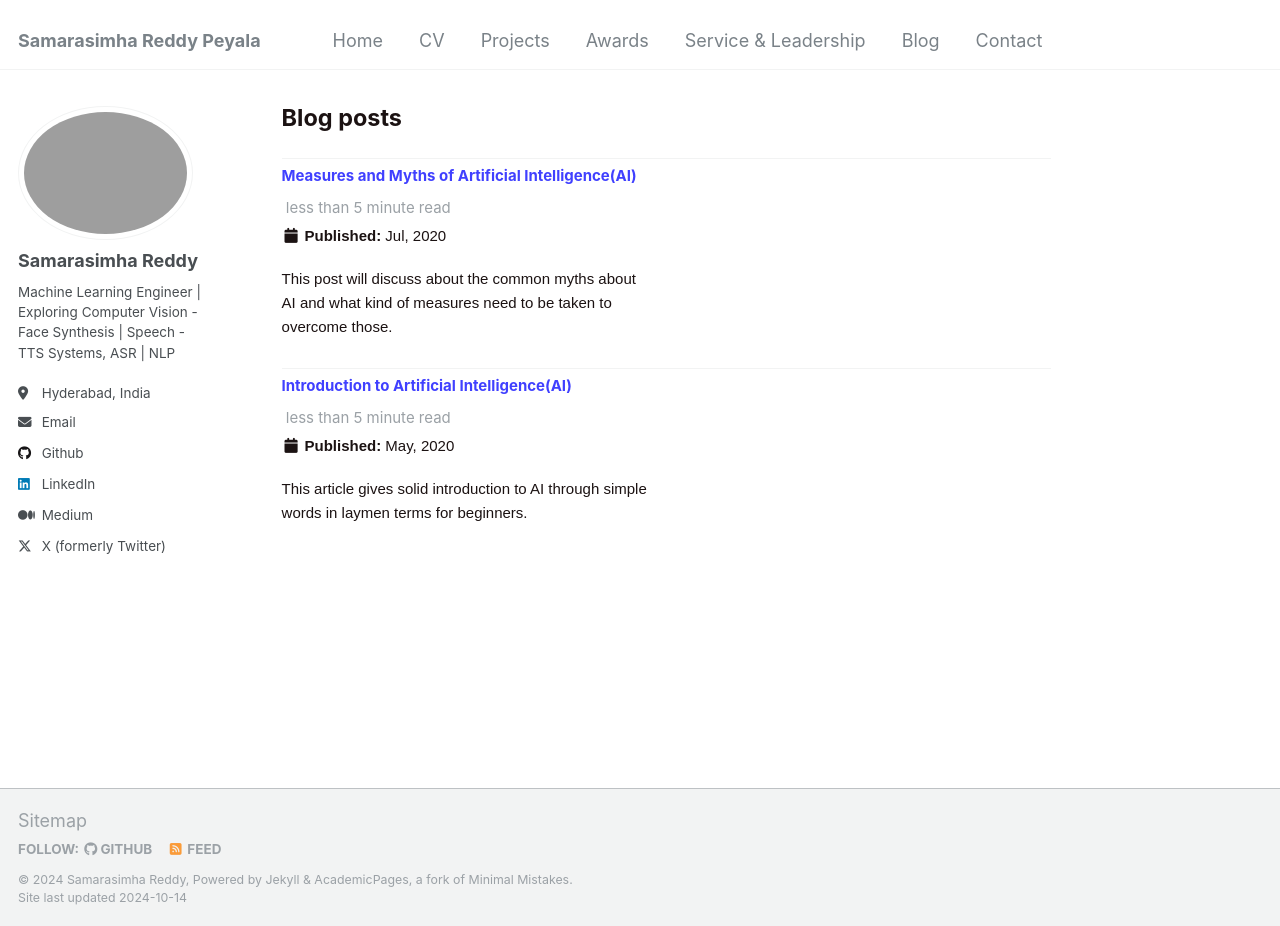
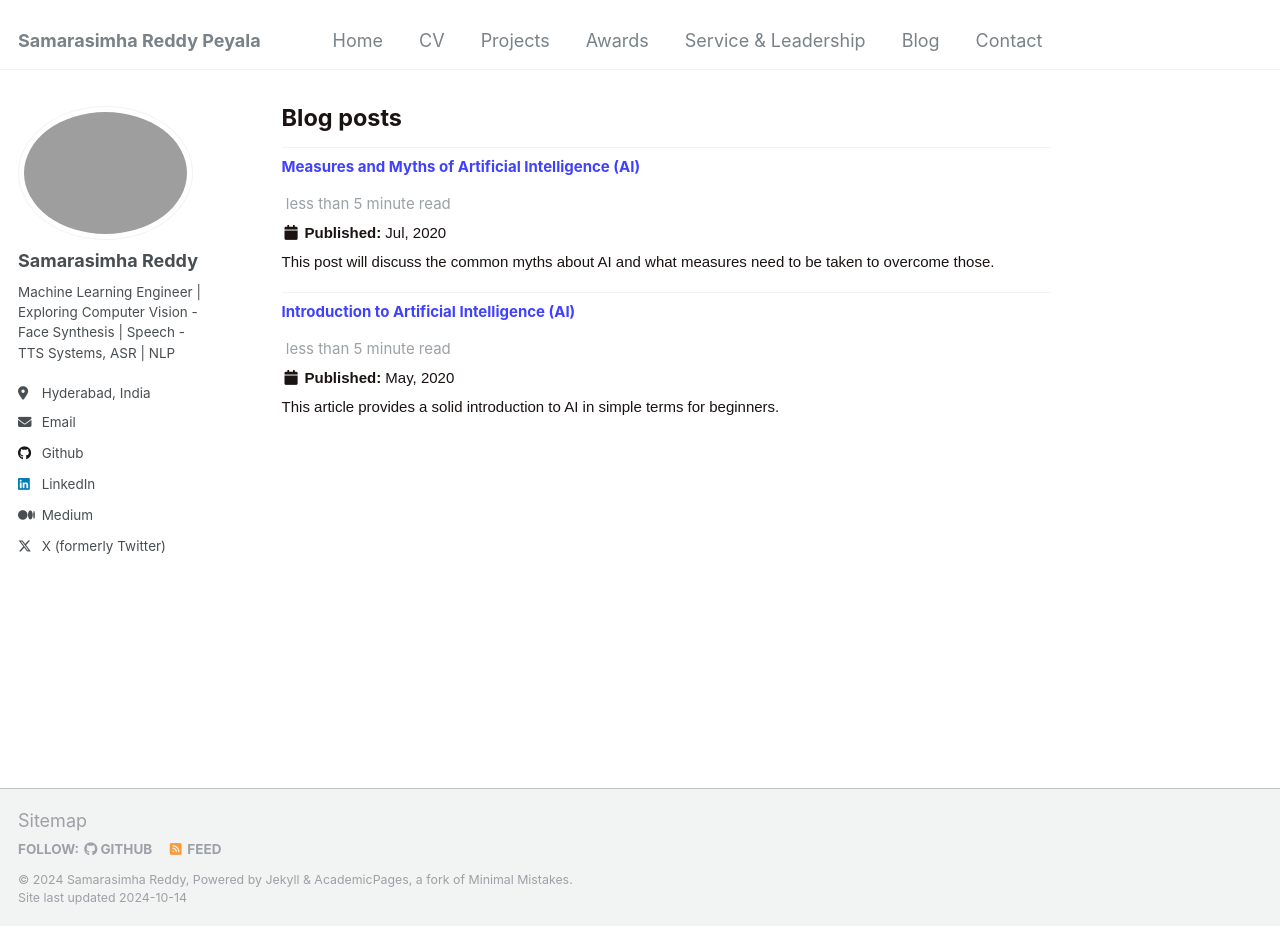
Before and after one commit to samarasimhapeyala/samarasimhapeyala.github.io, a Jekyll site: the page built from _pages/blog.md, in a window 1280 px wide and 926 px high. Built offline with Jekyll 4.4.1, drawn with Linux system fonts in a browser that asks for light colours.

Commit message:
Update blog.md

```diff
--- a/_pages/blog.md
+++ b/_pages/blog.md
@@ -16,66 +16,33 @@ author_profile: true
 .content-container a:hover {
   text-decoration: underline;
 }
-.logo-container {
-  display: flex;
-  flex-wrap: wrap;
-  justify-content: space-between;
-  margin: 20px 0;
-}
-.logo-item {
-  text-align: center;
-  margin: 10px;
-}
-.logo-item img {
-  width: 100px;
-  height: 100px;
-  margin-bottom: 10px;
-}
-.logo-item p {
-  font-size: 14px;
-  color: #1B1212;
-}
-.updates-list {
-  list-style-type: none;
-  padding: 0;
-}
-.updates-list li {
-  margin: 10px 0;
-}
-.updates-list a {
-  color: #4040FF;
-  text-decoration: none;
-}
-.updates-list a:hover {
-  text-decoration: underline;
-}
-.updates-list, h3, p {
-  font-size: 14px;
-}
 </style>
 
 <div class="content-container">
 
 <div class="content-container" style="font-family: Arial, sans-serif; line-height: 1.6;">
-<h1 class="page__title">Blog posts</h1>
-<h2 id="2199" class="archive__subtitle" style="font-size: 15px;"></h2>
-<div class="list__item">
-<article class="archive__item" itemscope itemtype="http://schema.org/CreativeWork">
-<h2 class="archive__item-title" itemprop="headline" style="font-size: 15px;">
-<a href="https://medium.com/@samarasimhapeyala/measures-and-myths-of-artificial-intelligence-ai-ff47b093f03" rel="permalink" style="font-size: 15px;">Measures and Myths of Artificial Intelligence(AI)</a>
-</h2>
-<p class="page__meta" style="font-size: 15px;"><i class="fa fa-clock-o" aria-hidden="true"></i> less than 5 minute read</p>
-<p class="page__date" style="font-size: 15px;"><strong><i class="fa fa-fw fa-calendar" aria-hidden="true"></i> Published:</strong> <time datetime="2199-01-01T00:00:00+00:00">Jul, 2020</time></p>
-<p class="archive__item-excerpt" itemprop="description" style="font-size: 15px;">This post will discuss about the common myths about AI and what kind of measures need to be taken to overcome those.</p>
-</article>
+<div class="content-container" style="font-family: Arial, sans-serif; line-height: 1.6; width: 100%; padding: 0; margin: 0;">
+    <h1 class="page__title" style="margin: 0;">Blog posts</h1>
+    <h2 id="2199" class="archive__subtitle" style="font-size: 15px; margin: 10px 0;"></h2>
+    <div class="list__item" style="width: 100%; padding: 0;">
+        <article class="archive__item" itemscope itemtype="http://schema.org/CreativeWork" style="margin: 10px 0; padding: 0;">
+            <h2 class="archive__item-title" itemprop="headline" style="font-size: 15px;">
+                <a href="https://medium.com/@samarasimhapeyala/measures-and-myths-of-artificial-intelligence-ai-ff47b093f03" rel="permalink" style="font-size: 15px; text-decoration: none;">Measures and Myths of Artificial Intelligence (AI)</a>
+            </h2>
+            <p class="page__meta" style="font-size: 15px; margin: 5px 0;"><i class="fa fa-clock-o" aria-hidden="true"></i> less than 5 minute read</p>
+            <p class="page__date" style="font-size: 15px; margin: 5px 0;"><strong><i class="fa fa-fw fa-calendar" aria-hidden="true"></i> Published:</strong> <time datetime="2199-01-01T00:00:00+00:00">Jul, 2020</time></p>
+            <p class="archive__item-excerpt" itemprop="description" style="font-size: 15px; margin: 5px 0;">This post will discuss the common myths about AI and what measures need to be taken to overcome those.</p>
+        </article>
+    </div>
+    <h2 id="2015" class="archive__subtitle" style="font-size: 15px; margin: 10px 0;"></h2>
+    <div class="list__item" style="width: 100%; padding: 0;">
+        <article class="archive__item" itemscope itemtype="http://schema.org/CreativeWork" style="margin: 10px 0; padding: 0;">
+            <h2 class="archive__item-title" itemprop="headline" style="font-size: 15px;">
+                <a href="https://medium.com/@samarasimhapeyala/introduction-to-artificial-intelligence-ai-c3c4acf9f9b3" rel="permalink" style="font-size: 15px; text-decoration: none;">Introduction to Artificial Intelligence (AI)</a>
+            </h2>
+            <p class="page__meta" style="font-size: 15px; margin: 5px 0;"><i class="fa fa-clock-o" aria-hidden="true"></i> less than 5 minute read</p>
+            <p class="page__date" style="font-size: 15px; margin: 5px 0;"><strong><i class="fa fa-fw fa-calendar" aria-hidden="true"></i> Published:</strong> <time datetime="2015-08-14T00:00:00+00:00">May, 2020</time></p>
+            <p class="archive__item-excerpt" itemprop="description" style="font-size: 15px; margin: 5px 0;">This article provides a solid introduction to AI in simple terms for beginners.</p>
+        </article>
+    </div>
 </div>
-<h2 id="2015" class="archive__subtitle" style="font-size: 15px;"></h2>
-<div class="list__item">
-<article class="archive__item" itemscope itemtype="http://schema.org/CreativeWork">
-<h2 class="archive__item-title" itemprop="headline" style="font-size: 15px;">
-<a href="https://medium.com/@samarasimhapeyala/introduction-to-artificial-intelligence-ai-c3c4acf9f9b3" rel="permalink" style="font-size: 15px;">Introduction to Artificial Intelligence(AI)</a>
-</h2>
-<p class="page__meta" style="font-size: 15px;"><i class="fa fa-clock-o" aria-hidden="true"></i> less than 5 minute read</p>
-<p class="page__date" style="font-size: 15px;"><strong><i class="fa fa-fw fa-calendar" aria-hidden="true"></i> Published:</strong> <time datetime="2015-08-14T00:00:00+00:00">May, 2020</time></p>
-<p class="archive__item-excerpt" itemprop="description" style="font-size: 15px;">This article gives solid introduction to AI through simple words in laymen terms for beginners.</p>
-</article>
```
